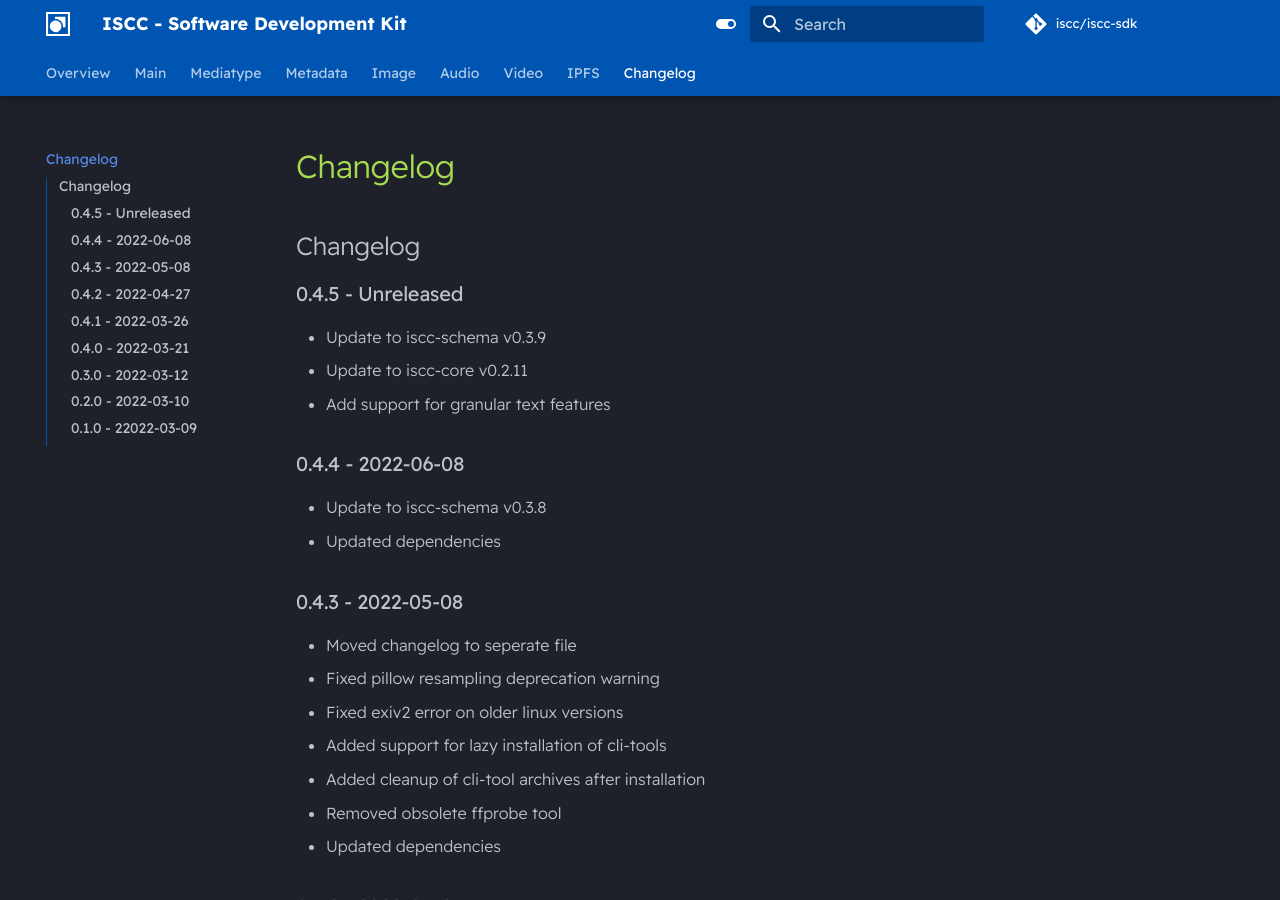
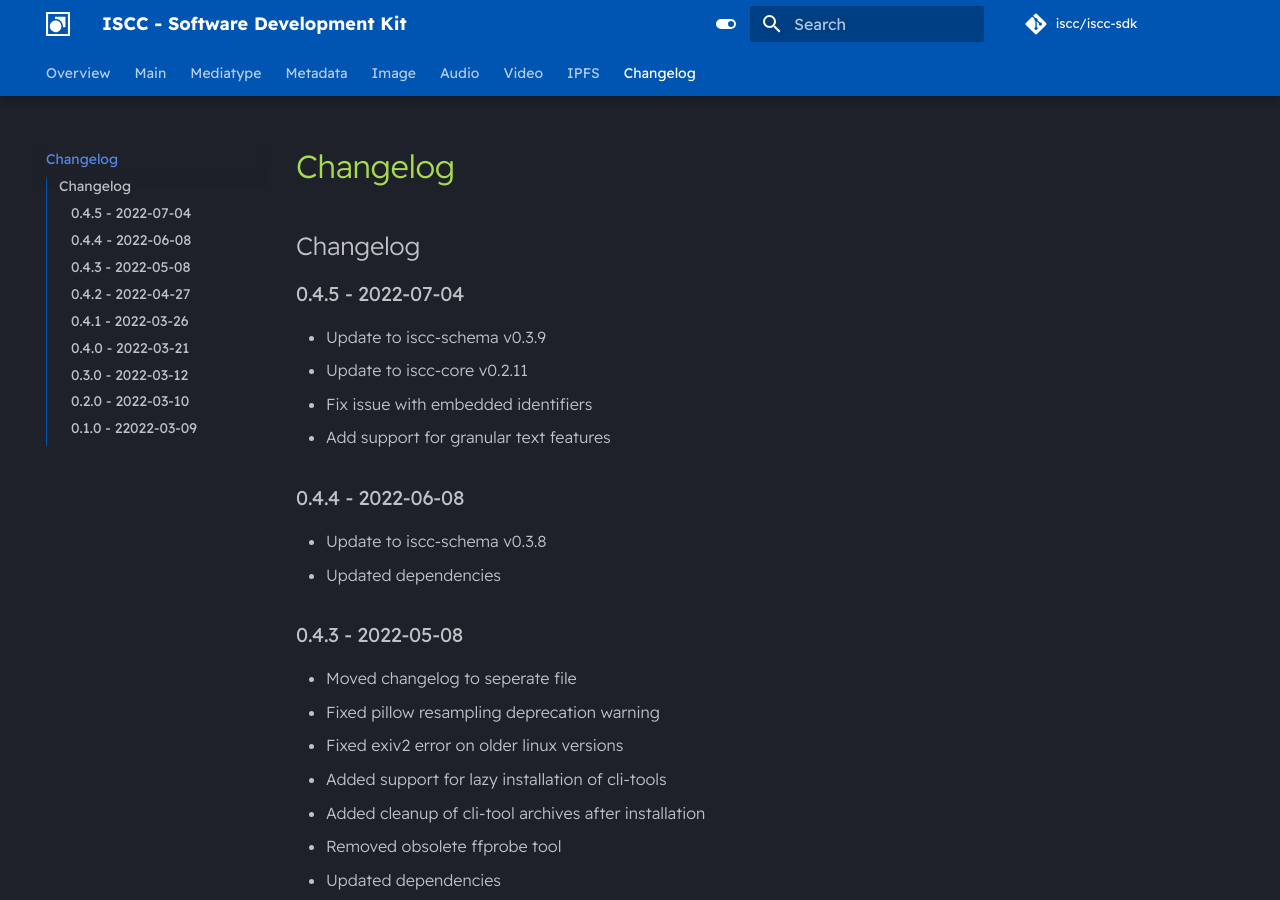
Before and after one commit to iscc/iscc-sdk, an MkDocs documentation site: the page built from docs/changelog.md, in a window 1280 px wide and 900 px high. Built offline with MkDocs 1.6.1 and Material for MkDocs 9.7.7, drawn with Linux system fonts in a browser that asks for light colours; comment, search, counter and statistics services are not loaded.

Commit message:
Release v0.4.5

```diff
--- a/docs/changelog.md
+++ b/docs/changelog.md
@@ -1,8 +1,9 @@
 ## Changelog
 
-### 0.4.5 - Unreleased
+### 0.4.5 - 2022-07-04
 - Update to iscc-schema v0.3.9
 - Update to iscc-core v0.2.11
+- Fix issue with embedded identifiers
 - Add support for granular text features
 
 ### 0.4.4 - 2022-06-08
```
Also changed, not shown: CHANGELOG.md (+2 -1 lines).
